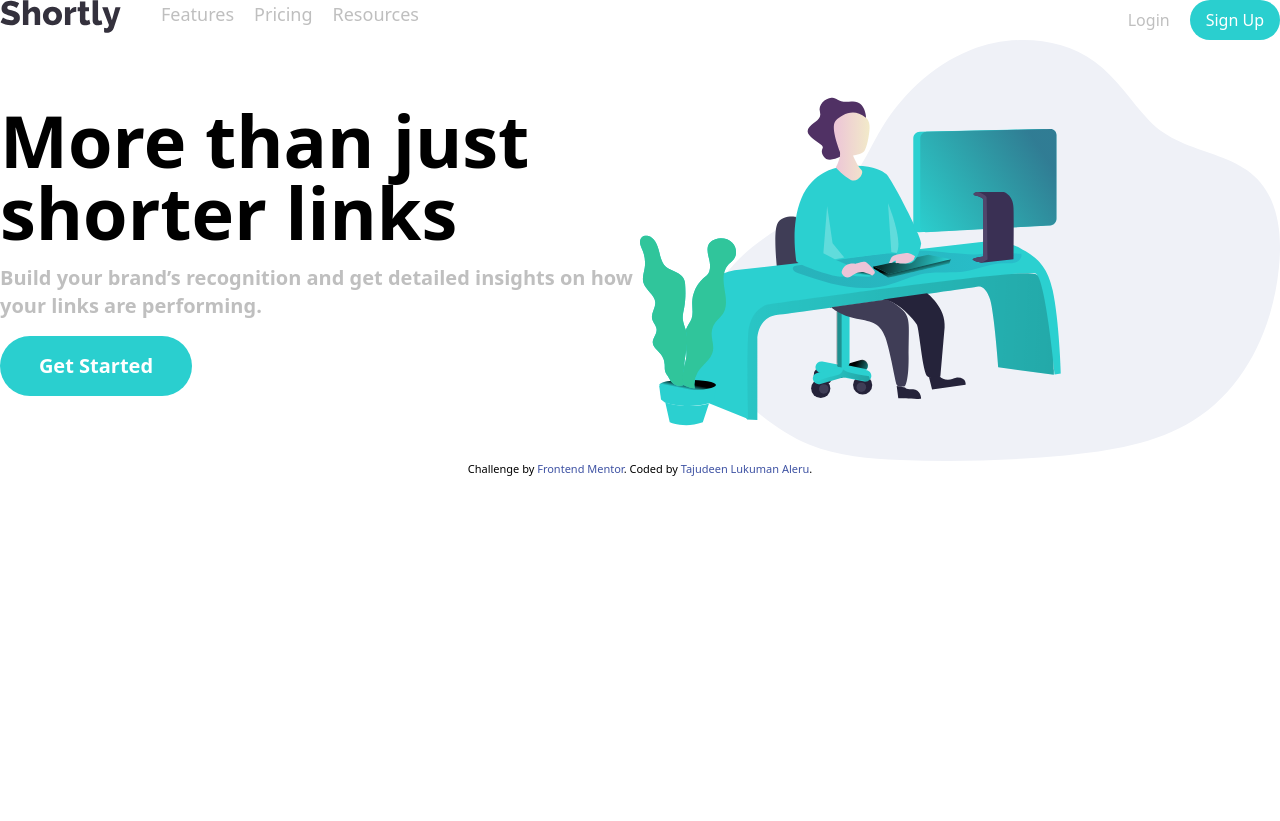
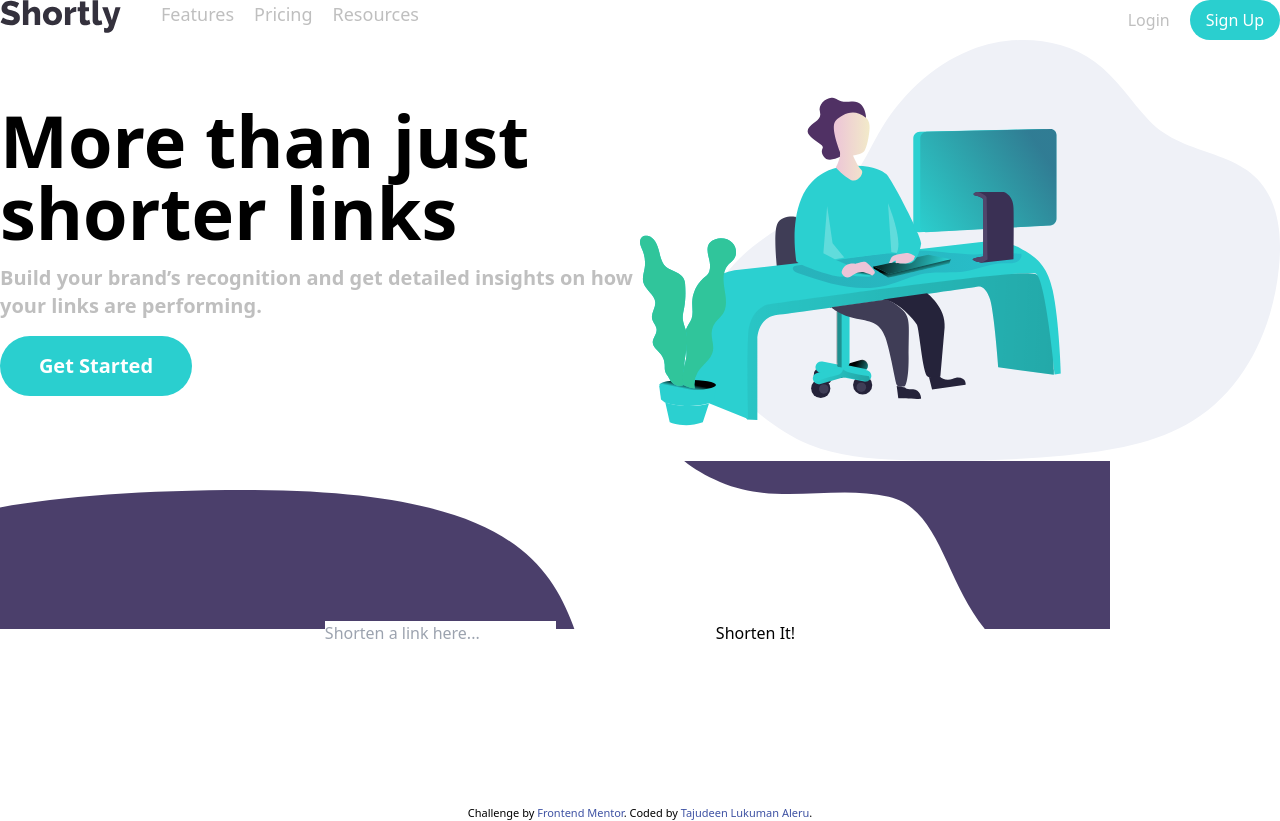
Before and after one commit to mrlukuman/fem-url-shortener, a React (Create React App) app: page / in a window 1280 px wide. Before the commit the page ends 800 px from the top, so only its background shows below. Built offline with nearby package versions, Linux system fonts and the light colour scheme.

Commit message:
Add shorten section

```diff
--- a/src/components/shortner/Shortener.jsx
+++ b/src/components/shortner/Shortener.jsx
@@ -1,5 +1,12 @@
 const Shortener = () => {
-  return <div className="container"></div>;
+  return (
+    <div className="container mx-auto">
+      <div className="bg-[url('images/bg-shorten-desktop.svg')] bg-no-repeat">
+        <input type="text" placeholder="Shorten a link here..." />
+        <button className="p-40"> Shorten It!</button>
+      </div>
+    </div>
+  );
 };
 
 export default Shortener;
```
